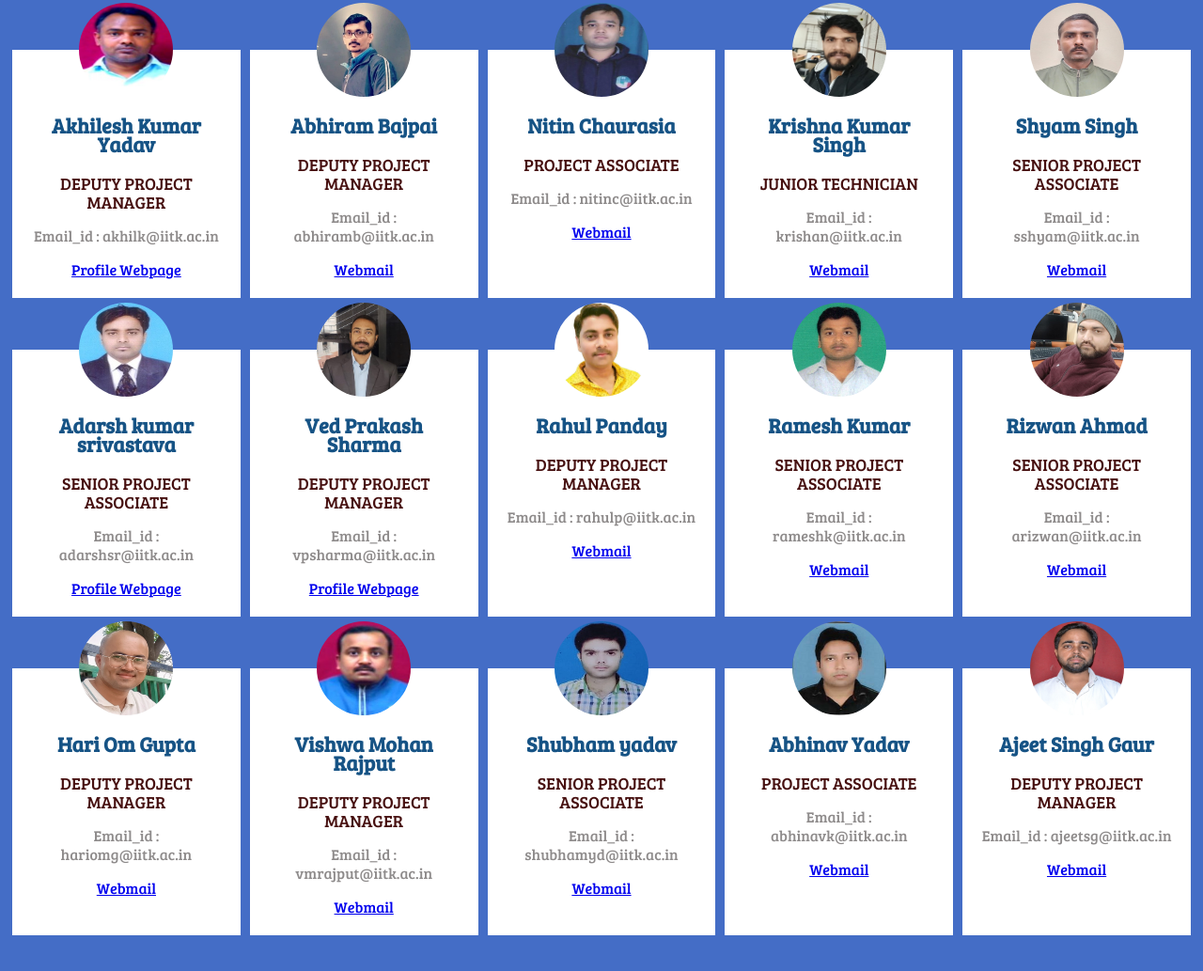
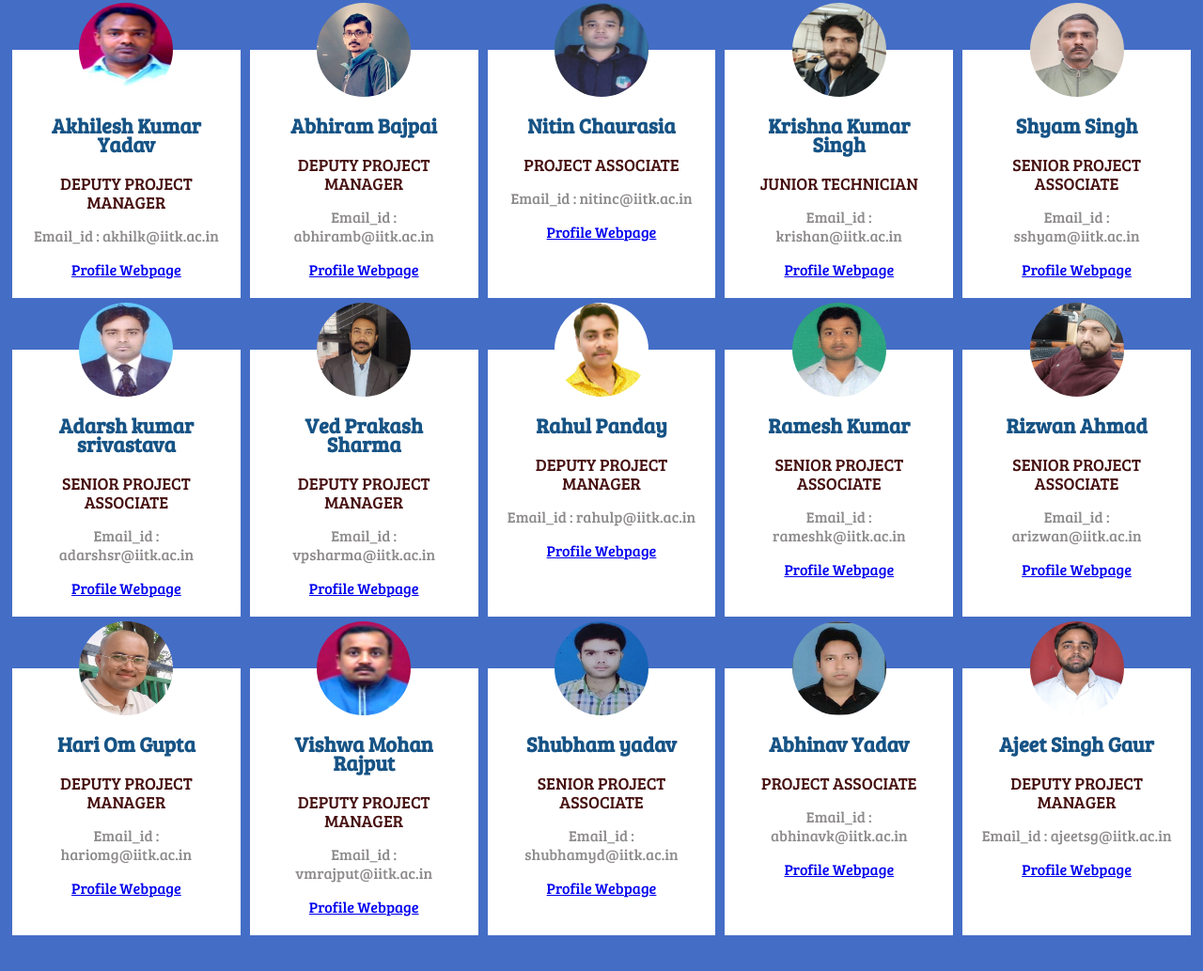
Before and after one commit to srivast1988/fmsstaff.github.io, a plain HTML site: page index.html in a window 1280 px wide. Shown: the part 167-1200 px from the top of the page at 94% size. Drawn offline with Linux system fonts and the light colour scheme.

Commit message:
fmsstaff

```diff
--- a/index.html
+++ b/index.html
@@ -27,7 +27,7 @@
             <h3>Abhiram Bajpai</h3>
             <p class="role">Deputy Project Manager</p>
             <p class="email_Id">Email_id : abhiramb@iitk.ac.in</p>
-            <a href="https://webmail.iitk.ac.in/" target="_black"> Webmail </a>
+            <a href="https://abhirambajpai.github.io/homepage/myhomepage.html" target="_black">Profile Webpage</a>
         </div>
         <div class="team_member">
             <div class="team_img">
@@ -36,7 +36,7 @@
             <h3>Nitin Chaurasia</h3>
             <p class="role">Project Associate</p>
             <p class="email_Id">Email_id : nitinc@iitk.ac.in</p>
-            <a href="https://webmail.iitk.ac.in/" target="_black"> Webmail </a>
+            <a href="https://nitinc227.github.io/" target="_black"> Profile Webpage </a>
         </div>
         <div class="team_member">
             <div class="team_img">
@@ -45,7 +45,7 @@
             <h3>Krishna Kumar Singh</h3>
             <p class="role">Junior Technician</p>
             <p class="email_Id">Email_id : krishan@iitk.ac.in</p>
-            <a href="https://webmail.iitk.ac.in/" target="_black"> Webmail </a>
+            <a href="https://webmail.iitk.ac.in/" target="_black">Profile Webpage </a>
         </div>
         <div class="team_member">
             <div class="team_img">
@@ -54,7 +54,7 @@
             <h3>Shyam Singh</h3>
             <p class="role">Senior Project Associate</p>
             <p class="email_Id">Email_id : sshyam@iitk.ac.in</p>
-            <a href="https://webmail.iitk.ac.in/" target="_black"> Webmail </a>
+            <a href="https://sshyam62.github.io/shyam.io/" target="_black"> Profile Webpage </a>
         </div>
     </div>
     <div class="team">
@@ -83,7 +83,7 @@
             <h3>Rahul Panday</h3>
             <p class="role">Deputy Project Manager</p>
             <p class="email_Id">Email_id : rahulp@iitk.ac.in</p>
-            <a href="https://webmail.iitk.ac.in/" target="_black"> Webmail </a>
+            <a href="https://86rahul.github.io/rahulbiodata.github.io/" target="_black"> Profile Webpage</a>
         </div>
         <div class="team_member">
             <div class="team_img">
@@ -92,7 +92,7 @@
             <h3>Ramesh Kumar</h3>
             <p class="role">Senior Project Associate</p>
             <p class="email_Id">Email_id : rameshk@iitk.ac.in</p>
-            <a href="https://webmail.iitk.ac.in/" target="_black"> Webmail </a>
+            <a href="https://aryanramesh640.github.io/ramesh1/" target="_black"> Profile Webpage</a>
         </div>
         <div class="team_member">
             <div class="team_img">
@@ -101,7 +101,7 @@
             <h3>Rizwan Ahmad</h3>
             <p class="role">Senior Project Associate</p>
             <p class="email_Id">Email_id : arizwan@iitk.ac.in</p>
-            <a href="https://webmail.iitk.ac.in/" target="_black"> Webmail </a>
+            <a href="https://webmail.iitk.ac.in/" target="_black"> Profile Webpage</a>
         </div>
     </div>
     <div class="team">
@@ -112,7 +112,7 @@
             <h3>Hari Om Gupta</h3>
             <p class="role">Deputy Project Manager</p>
             <p class="email_Id">Email_id : hariomg@iitk.ac.in</p>
-            <a href="https://webmail.iitk.ac.in/" target="_black"> Webmail </a>
+            <a href="https://webmail.iitk.ac.in/" target="_black">Profile Webpage</a>
         </div>
         <div class="team_member">
             <div class="team_img">
@@ -121,7 +121,7 @@
             <h3>Vishwa Mohan Rajput</h3>
             <p class="role">Deputy Project Manager</p>
             <p class="email_Id">Email_id : vmrajput@iitk.ac.in</p>
-            <a href="https://webmail.iitk.ac.in/" target="_black"> Webmail </a>
+            <a href="https://vishwa-rajput.github.io/resume/" target="_black"> Profile Webpage</a>
         </div>
         <div class="team_member">
             <div class="team_img">
@@ -130,7 +130,7 @@
             <h3>Shubham yadav</h3>
             <p class="role">Senior Project Associate</p>
             <p class="email_Id">Email_id : shubhamyd@iitk.ac.in</p>
-            <a href="https://webmail.iitk.ac.in/" target="_black"> Webmail </a>
+            <a href="https://shubhy56.github.io/shubham/" target="_black"> Profile Webpage </a>
         </div>
         <div class="team_member">
             <div class="team_img">
@@ -139,7 +139,7 @@
             <h3>Abhinav Yadav</h3>
             <p class="role">Project Associate</p>
             <p class="email_Id">Email_id : abhinavk@iitk.ac.in</p>
-            <a href="https://webmail.iitk.ac.in/" target="_black"> Webmail </a>
+            <a href="https://abhinav25git.github.io/github.io/" target="_black"> Profile Webpage</a>
         </div>
         <div class="team_member">
             <div class="team_img">
@@ -148,7 +148,7 @@
             <h3>Ajeet Singh Gaur</h3>
             <p class="role">Deputy Project Manager</p>
             <p class="email_Id">Email_id : ajeetsg@iitk.ac.in</p>
-            <a href="https://webmail.iitk.ac.in/" target="_black"> Webmail </a>
+            <a href="https://ajeetsg.github.io/ajeetsg.io/" target="_black"> Profile Webpage </a>
         </div>
     </div>
 </div>
```
